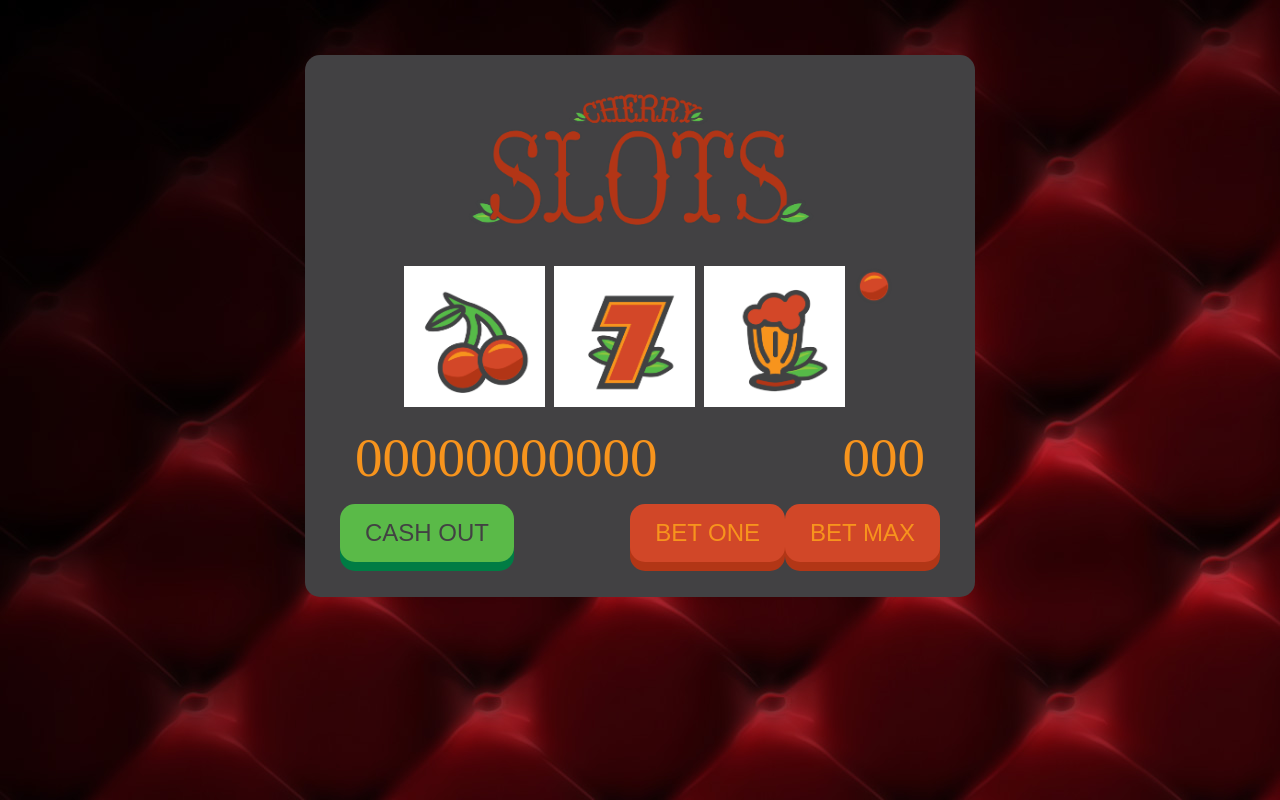
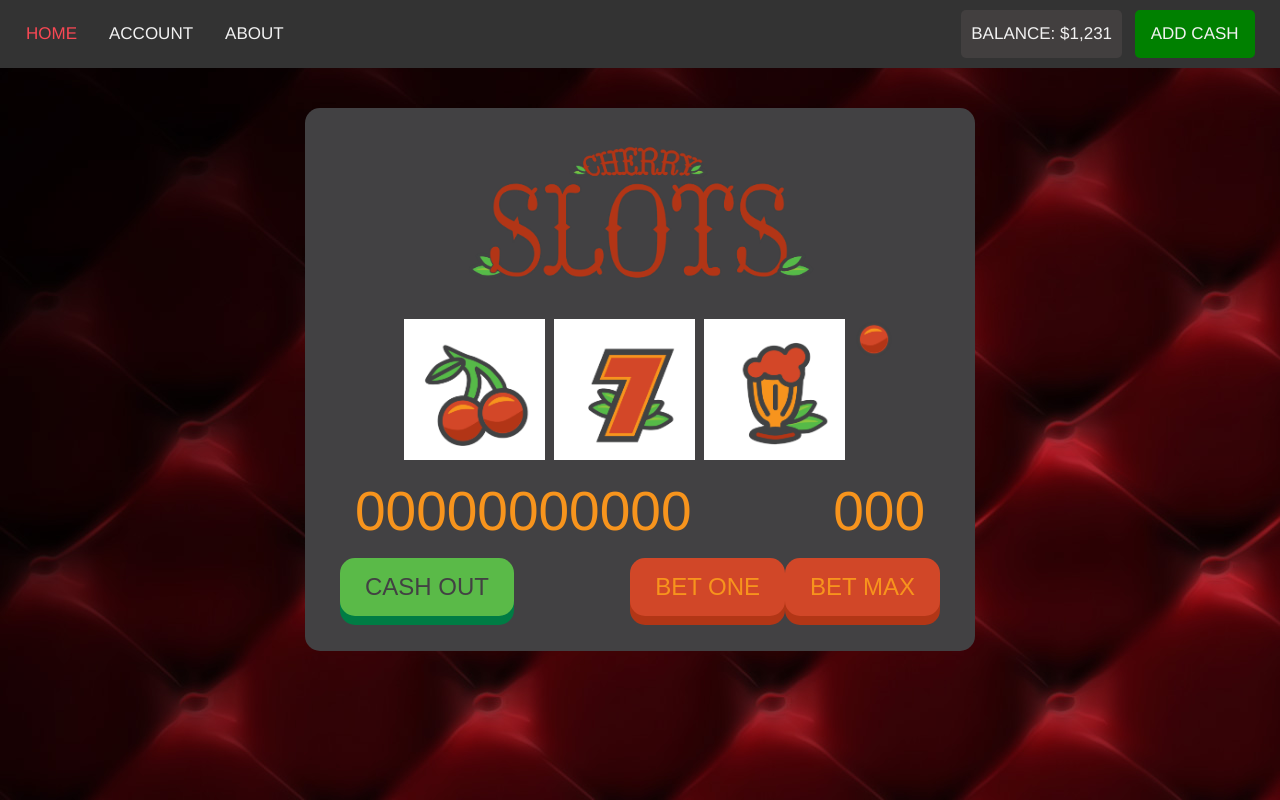
Before and after one commit to eychcue/webprogrammingprojects, a PHP site: page /Slot.html in a window 1280 px wide. Run offline with PHP 8.4, Linux system fonts and the light colour scheme.

Commit message:
connected everything

```diff
--- a/Slot.html
+++ b/Slot.html
@@ -5,6 +5,15 @@
 </head>
 
 <body>
+
+    <div class="topnav">
+                <a class="active" href="#home">HOME</a>
+                <a href="#account">ACCOUNT</a>
+                <a href="about.html">ABOUT</a>
+                <a class="addcash" href="#">ADD CASH</a>
+                <a class="balance" >BALANCE: <span class="greentext" >$1,231</span></a>
+    </div>
+
 <div class="slot-Machine">
 <div class="header"><img src="img/header-04-06.png" alt="header" width="250px"></div>
     <div class="images">
--- a/home.css
+++ b/home.css
@@ -161,3 +161,8 @@ a.balance:hover{
     border-radius: 6px;
     letter-spacing: 4px;
 }
+
+p.quote {
+    padding-top: 20px;
+    padding-bottom: 20px;
+}
--- a/home.html
+++ b/home.html
@@ -10,8 +10,8 @@
 <body>
     <div class="topnav">
         <a class="active" href="#home">HOME</a>
-        <a href="#about">ACCOUNT</a>
-        <a href="#news">ABOUT</a>
+        <a href="#account">ACCOUNT</a>
+        <a href="about.html">ABOUT</a>
         <a class="addcash" href="#">ADD CASH</a>
         <a class="balance" >BALANCE: <span class="greentext" >$1,231</span></a>
       </div>
--- a/styles.css
+++ b/styles.css
@@ -6,10 +6,12 @@ body
 	background-image:url(img/background-slot.jpg);
     background-color:#d14728;
     text-align: center;
-	margin-top:55px;
+    margin: 0px;
+    font-family: helvetica;
 }
 
 .slot-Machine{
+    margin: 40px;
     display: inline-block;
     max-width: 600px;
     max-height: 100%;
@@ -371,3 +373,54 @@ body
       transform: translateY(4px);
     }
 }
+/* added code by haroon */
+.topnav {
+    background-color: #333;
+    overflow: hidden;
+    height: auto;
+    padding-top: 10px;
+    padding-bottom: 10px;
+    padding-left: 10px;
+}
+
+.topnav a {
+    float: left;
+    color: #f2f2f2;
+    text-align: center;
+    padding: 14px 16px;
+    text-decoration: none;
+    font-size: 17px;
+}
+
+.topnav a:hover {
+    color: #f84854;
+}
+
+.topnav a.active {
+    color: #f84854;
+}
+
+a.addcash {
+    float: right;
+    background: green;
+    border-radius: 5px;
+    margin-right: 2%;
+}
+
+a.addcash:hover {
+    font-size: 110%;
+    color: white;
+}
+
+a.balance {
+    float: right;
+    background: #423f3f;
+    padding-left: 10px;
+    padding-right: 10px;
+    margin-right: 1%;
+    border-radius: 5px;
+}
+
+a.balance:hover{
+    color:white;
+}
```
Also changed, not shown: about.html (added, +57 -0 lines), amman.jpg (added), hamed.jpg (added), haroon.jpg (added), 3 other files.
